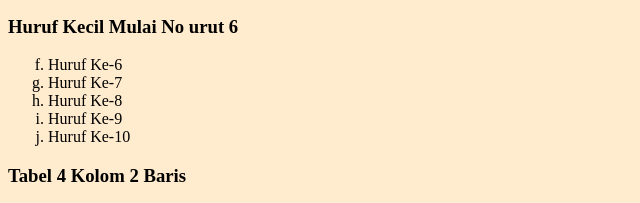
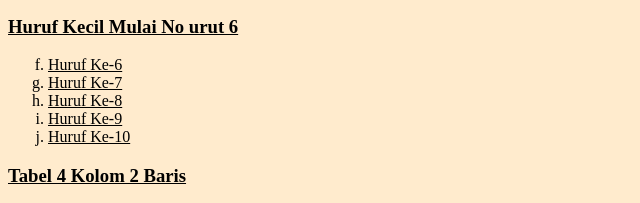
Before and after one commit to riskanurul110/riskanurul110.github.io, a plain HTML site: page Praktikum/HTML/Tugas3.html in a window 1280 px wide. Shown: the part 434-637 px from the top of the page, 0-640 px from the left. Drawn offline with Linux system fonts and the light colour scheme; files whose address does not match are found by name.

Commit message:
Update Tugas3.html

```diff
--- a/Praktikum/HTML/Tugas3.html
+++ b/Praktikum/HTML/Tugas3.html
@@ -12,7 +12,7 @@
     <br>
     <img src="GAMBAR/GAMBARUNIPMA.jpg" width="250" height="250"
          <br>
-    <h3> Huruf Kecil Mulai No urut 6</h3>
+    <h3> <u>Huruf Kecil Mulai No urut 6</h3>
     <ol type="a" start="6">
       <li>Huruf Ke-6</li>
       <li>Huruf Ke-7</li>
@@ -20,7 +20,7 @@
       <li>Huruf Ke-9</li>
       <li>Huruf Ke-10</li>
     </ol>
-    <h3> Tabel 4 Kolom 2 Baris </h3>
+      <h3> Tabel 4 Kolom 2 Baris </u></h3>
     <table border="1">
       <tr>
         <td><b>Baris 1, Kolom 1</td>
```
